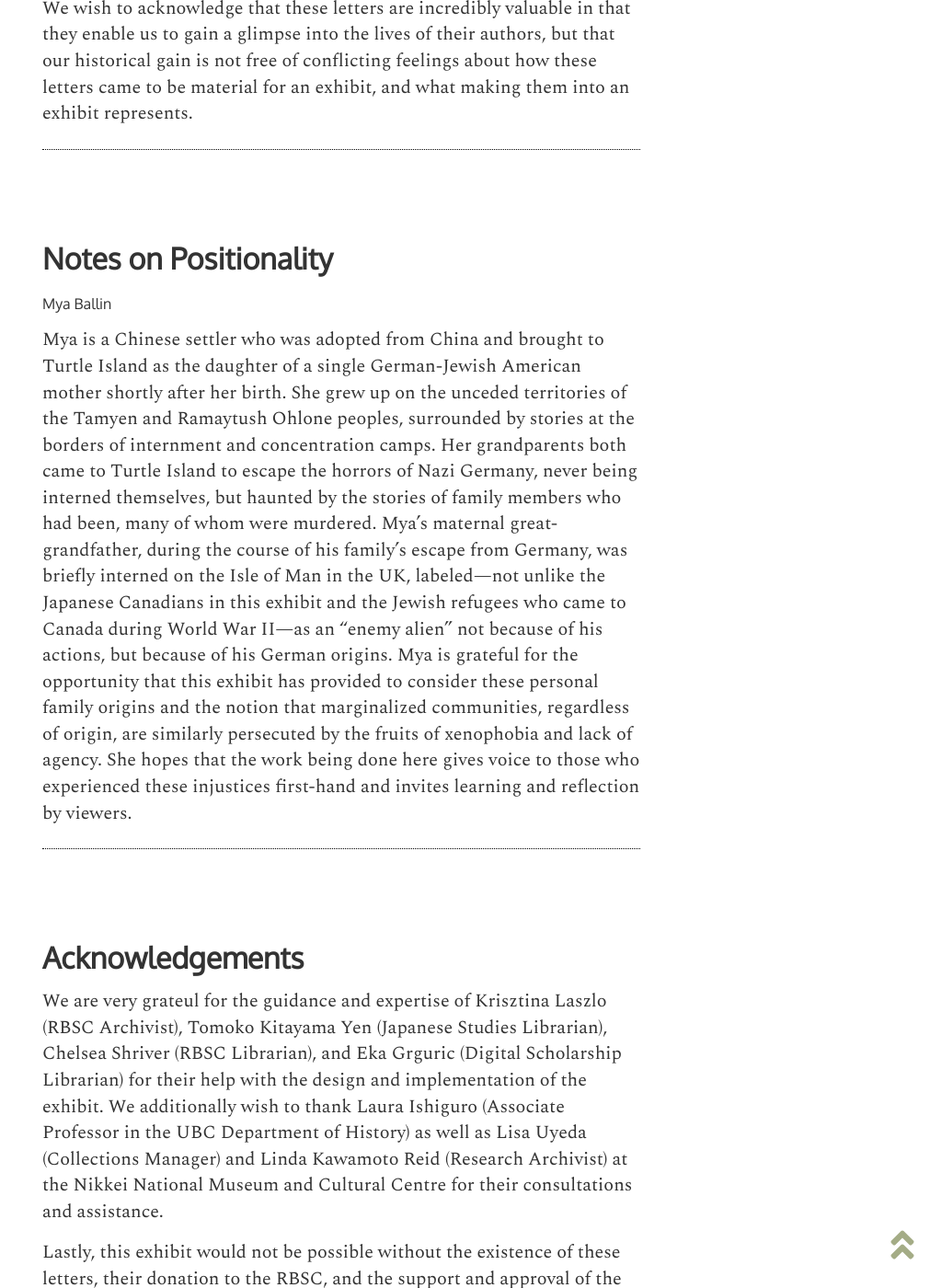
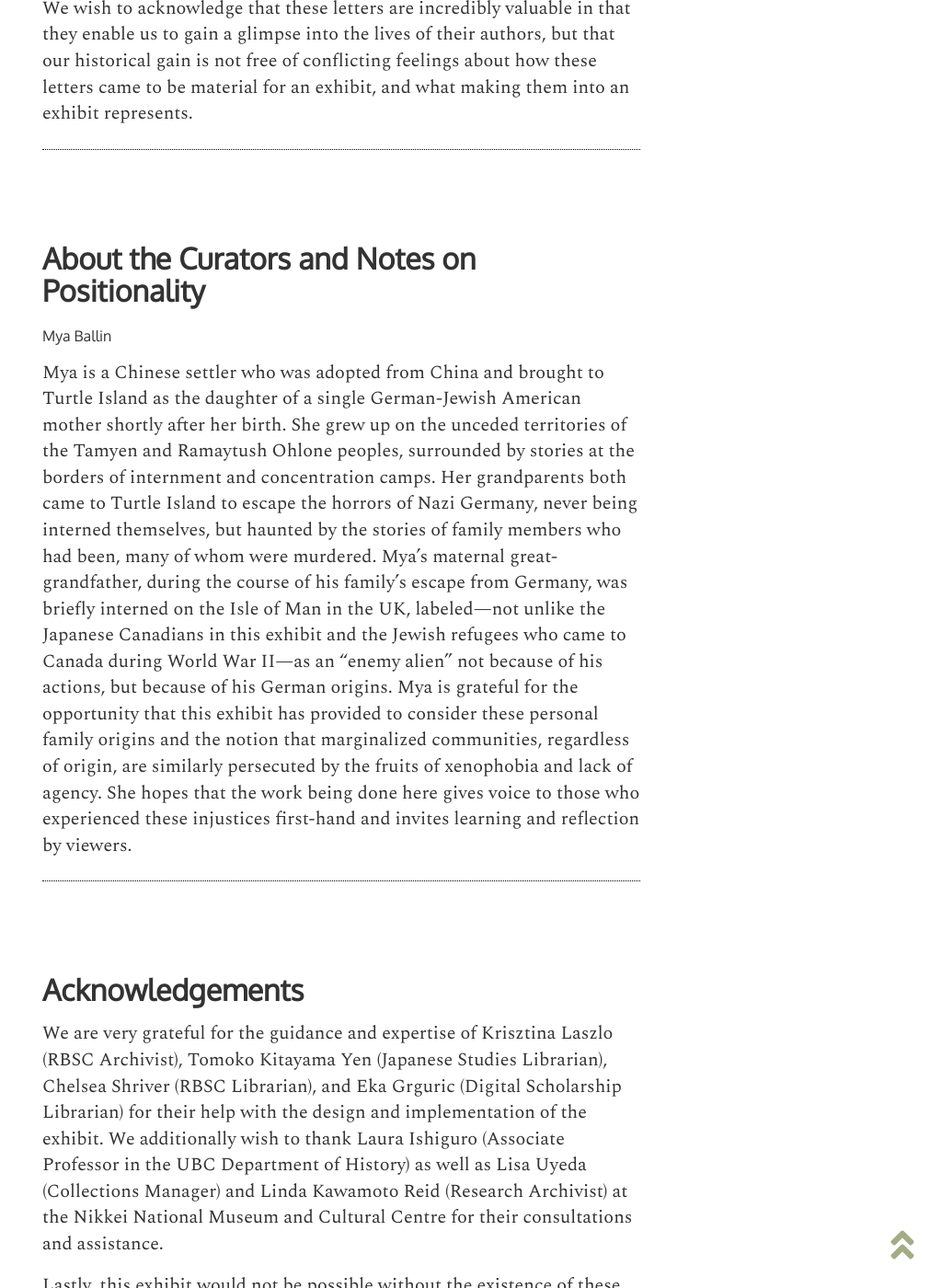
Before and after one commit to ubc-library-rbsc/gillis-2021, a Jekyll site: the page built from pages/about.md, in a window 1280 px wide and 1400 px high, scrolled down 2981 px. Shown: the whole window at 92% size, without its empty margins (269-1280 px from the left). Built offline with Jekyll 4.4.1, drawn with Linux system fonts in a browser that asks for light colours.

Commit message:
Update about.md

```diff
--- a/pages/about.md
+++ b/pages/about.md
@@ -45,7 +45,7 @@
 
 We wish to acknowledge that these letters are incredibly valuable in that they enable us to gain a glimpse into the lives of their authors, but that our historical gain is not free of conflicting feelings about how these letters came to be material for an exhibit, and what making them into an exhibit represents.
 
-## Notes on Positionality
+## About the Curators and Notes on Positionality
 
 <h6>Mya Ballin</h6>
 Mya is a Chinese settler who was adopted from China and brought to Turtle Island as the daughter of a single German-Jewish American mother shortly after her birth. She grew up on the unceded territories of the Tamyen and Ramaytush Ohlone peoples, surrounded by stories at the borders of internment and concentration camps. Her grandparents both came to Turtle Island to escape the horrors of Nazi Germany, never being interned themselves, but haunted by the stories of family members who had been, many of whom were murdered. Mya’s maternal great-grandfather, during the course of his family’s escape from Germany, was briefly interned on the Isle of Man in the UK, labeled—not unlike the Japanese Canadians in this exhibit and the Jewish refugees who came to Canada during World War II—as an “enemy alien” not because of his actions, but because of his German origins. Mya is grateful for the opportunity that this exhibit has provided to consider these personal family origins and the notion that marginalized communities, regardless of origin, are similarly persecuted by the fruits of xenophobia and lack of agency. She hopes that the work being done here gives voice to those who experienced these injustices first-hand and invites learning and reflection by viewers.
@@ -53,6 +53,6 @@
 
 ## Acknowledgements
 
-We are very grateul for the guidance and expertise of Krisztina Laszlo (RBSC Archivist), Tomoko Kitayama Yen (Japanese Studies Librarian), Chelsea Shriver (RBSC Librarian), and Eka Grguric (Digital Scholarship Librarian) for their help with the design and implementation of the exhibit. We additionally wish to thank Laura Ishiguro (Associate Professor in the UBC Department of History) as well as Lisa Uyeda (Collections Manager) and Linda Kawamoto Reid (Research Archivist) at the Nikkei National Museum and Cultural Centre for their consultations and assistance.
+We are very grateful for the guidance and expertise of Krisztina Laszlo (RBSC Archivist), Tomoko Kitayama Yen (Japanese Studies Librarian), Chelsea Shriver (RBSC Librarian), and Eka Grguric (Digital Scholarship Librarian) for their help with the design and implementation of the exhibit. We additionally wish to thank Laura Ishiguro (Associate Professor in the UBC Department of History) as well as Lisa Uyeda (Collections Manager) and Linda Kawamoto Reid (Research Archivist) at the Nikkei National Museum and Cultural Centre for their consultations and assistance.
 
 Lastly, this exhibit would not be possible without the existence of these letters, their donation to the RBSC, and the support and approval of the families of correspondents. Though she is no longer with us, we are grateful to Joan Gillis for her kindness and care for her friends, her preservation of their letters, and her donation of them to the University. We are grateful to the correspondents for their candor and to their families for their permission to include their words and experiences in our exhibit.
```
